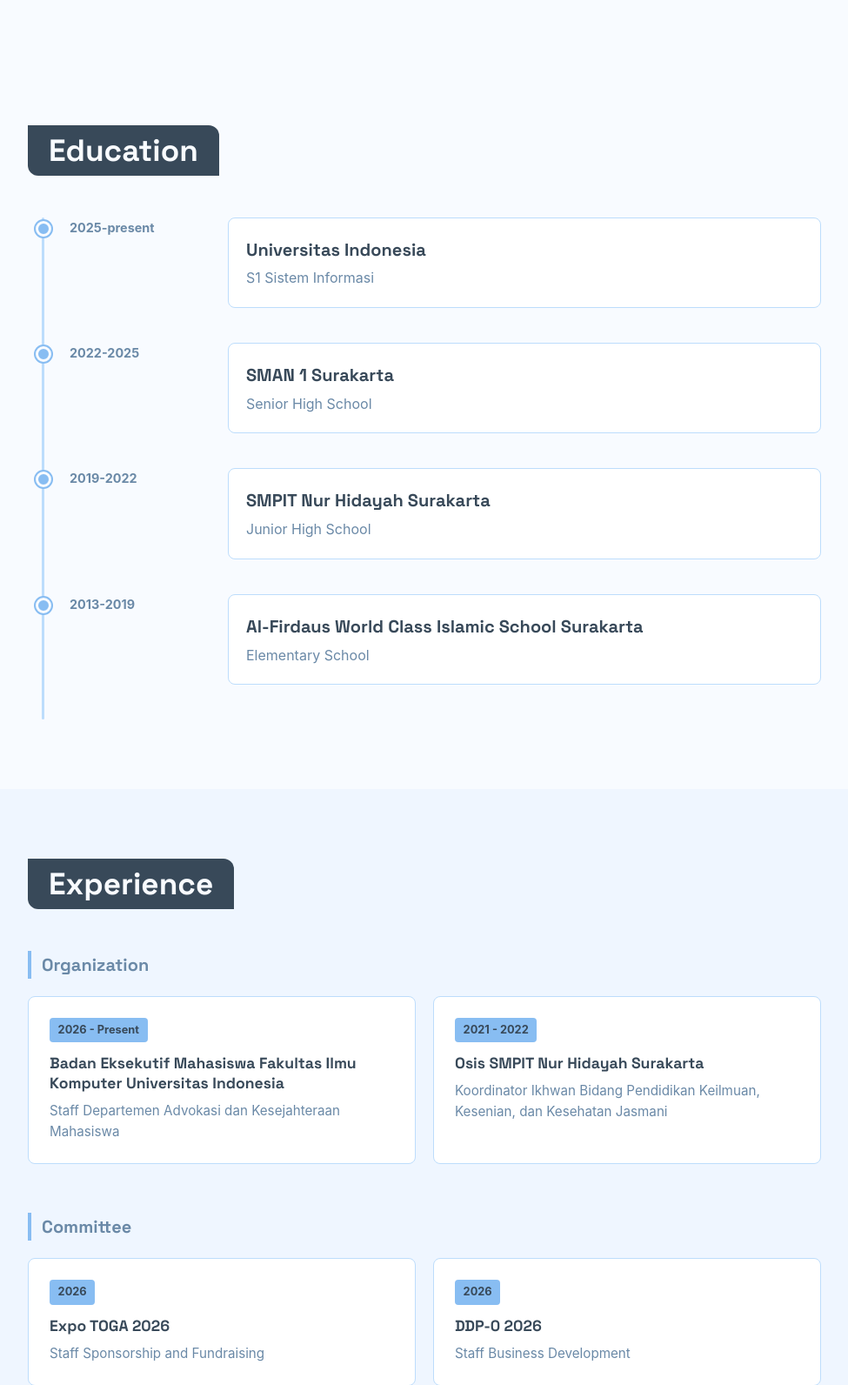
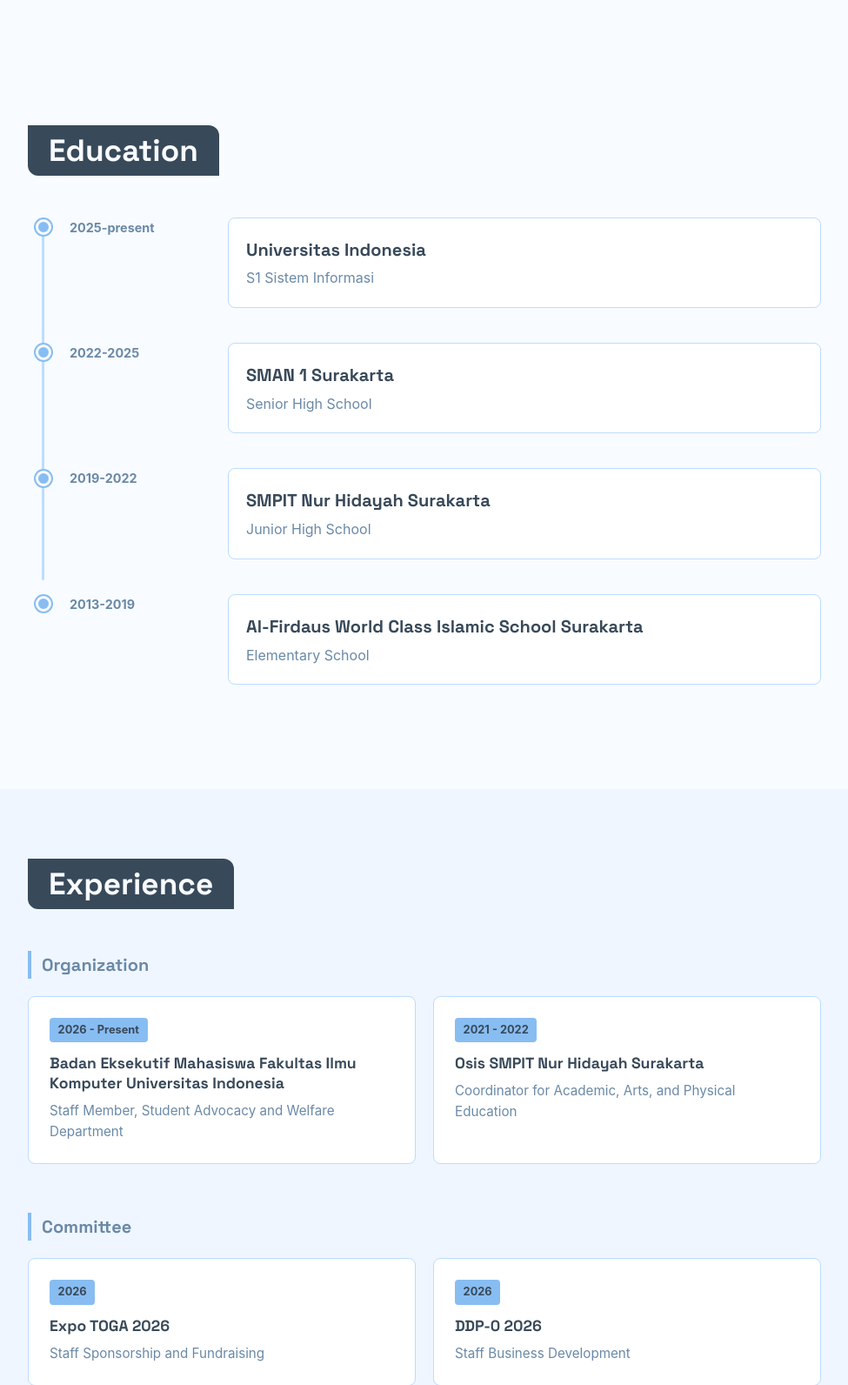
Before and after one commit to RaffaZia/myportofolio, a Django app: page / in a window 1280 px wide. Shown: the part 684-2276 px from the top of the page at 87% size, without its empty margins (152-1127 px from the left). Run offline with Django 5.2, Linux system fonts and the light colour scheme.

Commit message:
Fixed Education Timeline and Update Information in organization section

```diff
--- a/static/css/style.css
+++ b/static/css/style.css
@@ -209,9 +209,10 @@ h1, h2, h3, h4, .brand {
     content: "";
     position: absolute;
     left: 0;
-    top: 0;
+    top: 0.8rem;
+    bottom : 10rem;
     width: 3px;
-    height: 100%;
+
     background-color: var(--line);
     border-radius: 10px;
 }
@@ -221,6 +222,7 @@ h1, h2, h3, h4, .brand {
     display: grid;
     grid-template-columns: 150px 1fr;
     gap: 2rem;
+    align-items: start;
     padding-bottom: 2.5rem;
 }
 
@@ -228,7 +230,7 @@ h1, h2, h3, h4, .brand {
     content: "";
     position: absolute;
     left: -2.45rem;
-    top: 0.25rem;
+    top: 0.15rem;
     width: 12px;
     height: 12px;
     background-color: var(--accent);
--- a/templates/index.html
+++ b/templates/index.html
@@ -129,7 +129,7 @@
                                     Badan Eksekutif Mahasiswa Fakultas Ilmu Komputer Universitas Indonesia
                                 </h4>
                                 <p>
-                                    Staff Departemen Advokasi dan Kesejahteraan Mahasiswa
+                                    Staff Member, Student Advocacy and Welfare Department
                                 </p>
                             </div>
                         </article>
@@ -143,7 +143,7 @@
                                     Osis SMPIT Nur Hidayah Surakarta
                                 </h4>
                                 <p>
-                                    Koordinator Ikhwan Bidang Pendidikan Keilmuan, Kesenian, dan Kesehatan Jasmani
+                                    Coordinator for Academic, Arts, and Physical Education
                                 </p>
                             </div>
                         </article>
@@ -247,7 +247,7 @@
                                     Sekolah BEM Fasilkom 2025
                                 </h4>
                                 <p>
-                                    Staff Intern Adkesma
+                                    Staff Intern Student Advocacy and Welfare Department
                                 </p>
                             </div>
                         </article>
```
Also changed, not shown: README.md.
